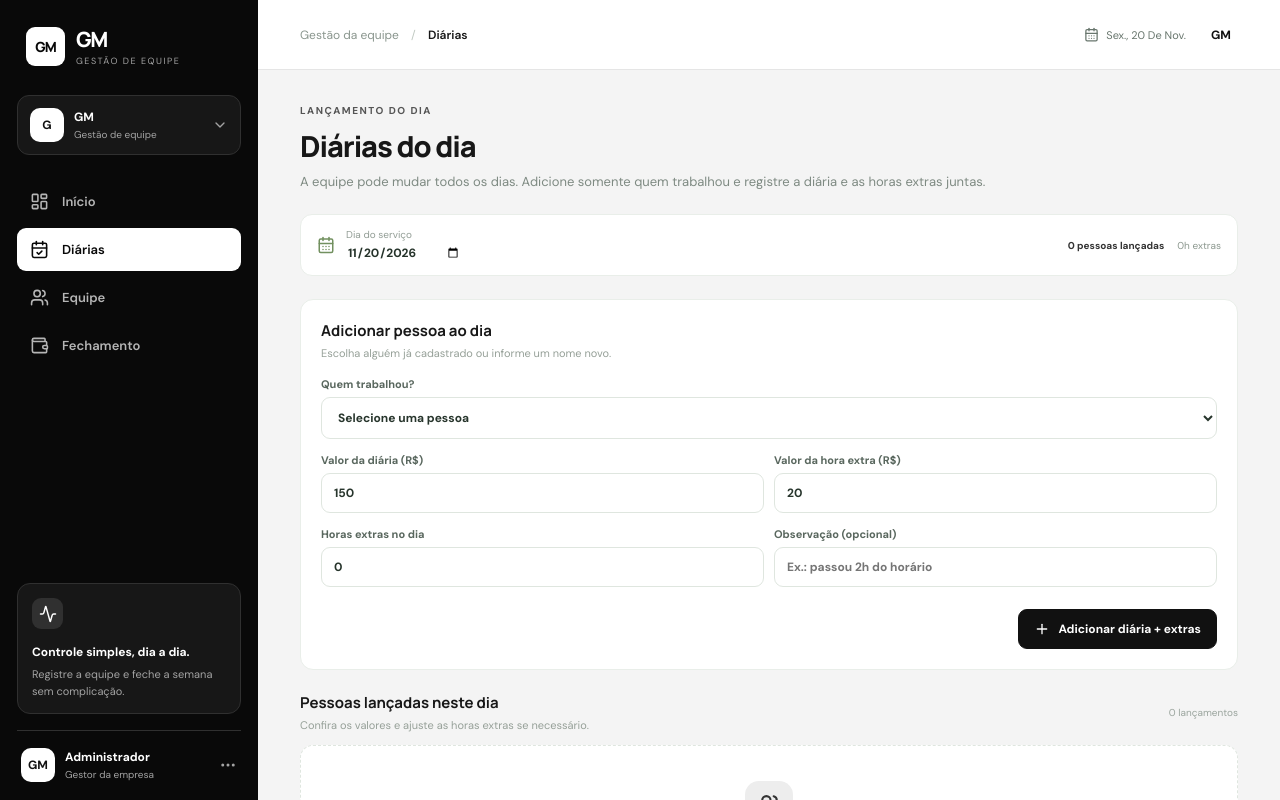
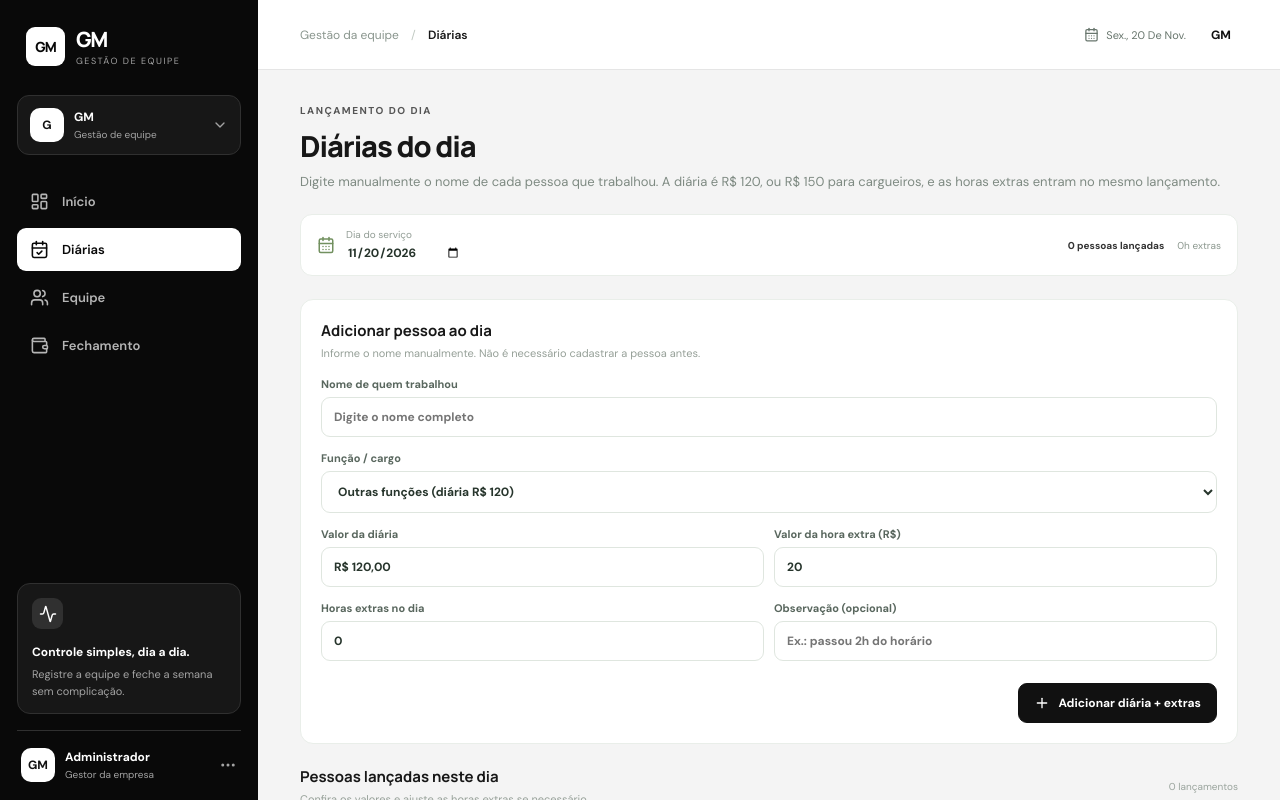
Before and after one commit to diigopiress-a11y/financeiro-GM, a React (Vite) app: page / in a window 1280 px wide. Both pictures are taken after a click on the button "Registrar diária". Shown: the top 800 px of the page. Built offline with nearby package versions, Linux system fonts and the light colour scheme.

Commit message:
Use manual daily names and standardize daily rates

```diff
--- a/src/App.tsx
+++ b/src/App.tsx
@@ -23,20 +23,13 @@ const fmtDate = (date: string) => new Date(date + "T12:00:00").toLocaleDateStrin
 const money = (n: number) => n.toLocaleString("pt-BR", { style: "currency", currency: "BRL" });
 const uid = () => Math.random().toString(36).slice(2, 10);
 const days = ["Dom", "Seg", "Ter", "Qua", "Qui", "Sex", "Sáb"];
-const seedEmployees: Employee[] = [
-  { id: "e1", name: "Carlos Henrique", role: "Operador", dailyRate: 150, hourlyRate: 20, active: true },
-  { id: "e2", name: "Marcos Oliveira", role: "Auxiliar", dailyRate: 130, hourlyRate: 18, active: true },
-  { id: "e3", name: "João Pedro", role: "Motorista", dailyRate: 170, hourlyRate: 22, active: true },
-  { id: "e4", name: "Ana Paula", role: "Ajudante", dailyRate: 130, hourlyRate: 18, active: true },
-  { id: "e5", name: "Pedro Santos", role: "Operador", dailyRate: 150, hourlyRate: 20, active: true },
-  { id: "e6", name: "Rafael Lima", role: "Auxiliar", dailyRate: 130, hourlyRate: 18, active: true },
-];
+const seedEmployees: Employee[] = [];
 
 function readStore<T>(key: string, fallback: T): T {
   try { const raw = localStorage.getItem("diaria-gm-" + key); return raw ? JSON.parse(raw) as T : fallback; } catch { return fallback; }
 }
 function App() {
-  const [employees, setEmployees] = useState<Employee[]>(() => readStore("employees", seedEmployees));
+  const [employees, setEmployees] = useState<Employee[]>(() => readStore("employees", []));
   const [attendance, setAttendance] = useState<Attendance[]>(() => readStore("attendance", []));
   const [overtime, setOvertime] = useState<Overtime[]>(() => readStore("overtime", []));
   const [payments, setPayments] = useState<Payment[]>(() => readStore("payments", []));
@@ -52,6 +45,15 @@ function App() {
   useEffect(() => { localStorage.setItem("diaria-gm-attendance", JSON.stringify(attendance)); }, [attendance]);
   useEffect(() => { localStorage.setItem("diaria-gm-overtime", JSON.stringify(overtime)); }, [overtime]);
   useEffect(() => { localStorage.setItem("diaria-gm-payments", JSON.stringify(payments)); }, [payments]);
+  useEffect(() => {
+    const demoNames = new Set(["Carlos Henrique","Marcos Oliveira","João Pedro","Ana Paula","Pedro Santos","Rafael Lima"]);
+    setEmployees(old => old.filter(e => {
+      const isDemo = demoNames.has(e.name);
+      if (!isDemo) return true;
+      const hasHistory = attendance.some(a => a.employeeId === e.id) || overtime.some(o => o.employeeId === e.id) || payments.some(p => p.employeeId === e.id);
+      return hasHistory;
+    }));
+  }, []);
 
   const activeEmployees = employees.filter(e => e.active);
   const weekDays = Array.from({ length: 7 }, (_, i) => shiftDate(weekStart, i));
@@ -98,9 +100,18 @@ function App() {
     else setEmployees(old => [...old, { ...data, id: uid(), active: true }]);
     setShowEmployee(false); setEditingEmployee(null); notify(id ? "Funcionário atualizado" : "Funcionário cadastrado");
   };
-  const addDailyRecord = (employeeId: string, date: string, hours: number, note: string, person?: Omit<Employee, "id" | "active">) => {
-    let id = employeeId;
-    if (person) { id = uid(); setEmployees(old => [...old, { ...person, id, active: true }]); }
+  const addDailyRecord = (person: Omit<Employee, "id" | "active">, date: string, hours: number, note: string) => {
+    let id = "";
+    setEmployees(old => {
+      const normalized = person.name.trim().toLocaleLowerCase("pt-BR");
+      const existing = old.find(e => e.name.trim().toLocaleLowerCase("pt-BR") === normalized);
+      if (existing) {
+        id = existing.id;
+        return old.map(e => e.id === id ? { ...e, ...person, active: true } : e);
+      }
+      id = uid();
+      return [...old, { ...person, id, active: true }];
+    });
     setAttendance(old => [...old.filter(a => !(a.employeeId === id && a.date === date)), { employeeId: id, date, status: "worked" }]);
     setOvertime(old => [...old.filter(o => !(o.employeeId === id && o.date === date)), ...(hours > 0 ? [{ id: uid(), employeeId: id, date, hours, note }] : [])]);
     notify("Diária e hora extra registradas");
@@ -169,43 +180,40 @@ function Dashboard({ employees, summary, weekTotal, pendingCount, setTab, select
 }
 
 function DailyPage({ employees, attendance, overtime, selectedDate, setSelectedDate, onAdd, onUpdateHours, onDelete }: any) {
-  const [personId,setPersonId] = useState("");
-  const [newPerson,setNewPerson] = useState(false);
   const [name,setName] = useState("");
   const [role,setRole] = useState("");
-  const [daily,setDaily] = useState("150");
   const [hourly,setHourly] = useState("20");
   const [hours,setHours] = useState("0");
   const [note,setNote] = useState("");
+  const isCargueiro = role.trim().toLocaleLowerCase("pt-BR").includes("cargueiro");
+  const dailyRate = isCargueiro ? 150 : 120;
   const dayRows = attendance.filter((a: Attendance)=>a.date===selectedDate && a.status==="worked");
   const dayHours = overtime.filter((o: Overtime)=>o.date===selectedDate).reduce((s:number,o:Overtime)=>s+o.hours,0);
   const getPerson = (id:string) => employees.find((e:Employee)=>e.id===id);
   const submit = (e:React.FormEvent) => {
     e.preventDefault();
-    const person = newPerson ? { name:name.trim(), role:role.trim()||"Diária", dailyRate:Number(daily), hourlyRate:Number(hourly) } : undefined;
-    if ((newPerson && !name.trim()) || (!newPerson && !personId)) return;
-    onAdd(personId,selectedDate,Number(hours),note.trim(),person);
-    setName(""); setHours("0"); setNote(""); setNewPerson(false); setPersonId("");
+    if (!name.trim()) return;
+    onAdd({ name:name.trim(), role:role.trim()||"Diária", dailyRate, hourlyRate:Number(hourly) },selectedDate,Number(hours),note.trim());
+    setName(""); setRole(""); setHourly("20"); setHours("0"); setNote("");
   };
   return <>
-    <PageHeading eyebrow="LANÇAMENTO DO DIA" title="Diárias do dia" description="A equipe pode mudar todos os dias. Adicione somente quem trabalhou e registre a diária e as horas extras juntas."/>
+    <PageHeading eyebrow="LANÇAMENTO DO DIA" title="Diárias do dia" description="Digite manualmente o nome de cada pessoa que trabalhou. A diária é R$ 120, ou R$ 150 para cargueiros, e as horas extras entram no mesmo lançamento."/>
     <div className="toolbar-card"><div className="date-picker-wrap"><CalendarDays size={18}/><label>Dia do serviço<input type="date" value={selectedDate} onChange={e=>setSelectedDate(e.target.value)}/></label></div><div className="toolbar-counts"><span className="count-green">{dayRows.length} pessoas lançadas</span><span>{dayHours.toLocaleString("pt-BR")}h extras</span></div></div>
     <section className="panel" style={{padding:20,marginBottom:22}}>
-      <div className="panel-head"><div><h2>Adicionar pessoa ao dia</h2><p>Escolha alguém já cadastrado ou informe um nome novo.</p></div></div>
+      <div className="panel-head"><div><h2>Adicionar pessoa ao dia</h2><p>Informe o nome manualmente. Não é necessário cadastrar a pessoa antes.</p></div></div>
       <form className="modal-form" onSubmit={submit}>
-        <label><span>Quem trabalhou?</span><select value={newPerson?"__new":personId} onChange={e=>{if(e.target.value==="__new"){setNewPerson(true);setPersonId("");}else{setNewPerson(false);setPersonId(e.target.value);const p=employees.find((x:Employee)=>x.id===e.target.value);if(p){setDaily(String(p.dailyRate));setHourly(String(p.hourlyRate));}}}}><option value="">Selecione uma pessoa</option>{employees.map((p:Employee)=><option key={p.id} value={p.id}>{p.name}</option>)}<option value="__new">+ Adicionar nome novo (avulso)</option></select></label>
-        {newPerson && <><label>Nome da pessoa<input required value={name} onChange={e=>setName(e.target.value)} placeholder="Digite o nome de quem trabalhou"/></label><label>Função (opcional)<input value={role} onChange={e=>setRole(e.target.value)} placeholder="Ex.: Ajudante, motorista..."/></label></>}
-        <div className="form-grid"><label>Valor da diária (R$)<input type="number" min="0" step="0.01" required value={daily} onChange={e=>setDaily(e.target.value)}/></label><label>Valor da hora extra (R$)<input type="number" min="0" step="0.01" required value={hourly} onChange={e=>setHourly(e.target.value)}/></label></div>
+        <label><span>Nome de quem trabalhou</span><input required value={name} onChange={e=>setName(e.target.value)} placeholder="Digite o nome completo"/></label>
+        <label><span>Função / cargo</span><select value={role} onChange={e=>setRole(e.target.value)}><option value="">Outras funções (diária R$ 120)</option><option value="Ajudante">Ajudante</option><option value="Auxiliar">Auxiliar</option><option value="Motorista">Motorista</option><option value="Operador">Operador</option><option value="Cargueiro">Cargueiro (diária R$ 150)</option></select></label>
+        <div className="form-grid"><label>Valor da diária<input type="text" readOnly value={money(dailyRate)}/></label><label>Valor da hora extra (R$)<input type="number" min="0" step="0.01" required value={hourly} onChange={e=>setHourly(e.target.value)}/></label></div>
         <div className="form-grid"><label>Horas extras no dia<input type="number" min="0" step="0.25" value={hours} onChange={e=>setHours(e.target.value)}/></label><label>Observação (opcional)<input value={note} onChange={e=>setNote(e.target.value)} placeholder="Ex.: passou 2h do horário"/></label></div>
         <div className="modal-actions"><button className="btn-primary" type="submit"><Plus size={16}/> Adicionar diária + extras</button></div>
       </form>
     </section>
     <div className="section-title-row"><div><h2>Pessoas lançadas neste dia</h2><p>Confira os valores e ajuste as horas extras se necessário.</p></div><span className="muted-count">{dayRows.length} lançamentos</span></div>
-    {dayRows.length===0?<div className="empty-state"><div className="empty-icon"><Users size={25}/></div><b>Ninguém lançado neste dia ainda</b><p>Adicione acima apenas as pessoas que compareceram.</p></div>:<div className="attendance-list">{dayRows.map((a:Attendance)=>{const p=getPerson(a.employeeId);const extra=overtime.find((o:Overtime)=>o.employeeId===a.employeeId&&o.date===selectedDate);const rate=p?.dailyRate??0;const hr=p?.hourlyRate??0;const h=extra?.hours??0;return <div className="attendance-card" key={a.employeeId}><div className="person-info"><div className="person-avatar">{(p?.name??"??").split(" ").map((n:string)=>n[0]).slice(0,2).join("").toUpperCase()}</div><div><b>{p?.name??"Nome não encontrado"}</b><small>{money(rate)} diária · {h.toLocaleString("pt-BR")}h × {money(hr)}/h</small><small className="table-note">Total do dia: <b>{money(rate+h*hr)}</b></small></div></div><div className="status-actions"><label style={{display:"grid",gap:4,fontSize:12}}>Horas extras<input aria-label="Horas extras" style={{width:82}} type="number" min="0" step="0.25" value={h} onChange={e=>onUpdateHours(a.employeeId,selectedDate,Number(e.target.value))}/></label><button className="icon-button danger-hover" aria-label="Remover pessoa do dia" onClick={()=>onDelete(a.employeeId,selectedDate)}><X size={17}/></button></div></div>})}</div>}
-    <div className="tip-box"><AlertCircle size={17}/><span>O fechamento semanal soma somente as diárias lançadas e as horas extras de cada pessoa. Os nomes e valores ficam associados ao dia registrado.</span></div>
+    {dayRows.length===0?<div className="empty-state"><div className="empty-icon"><Users size={25}/></div><b>Ninguém lançado neste dia ainda</b><p>Digite acima os nomes de quem compareceu.</p></div>:<div className="attendance-list">{dayRows.map((a:Attendance)=>{const p=getPerson(a.employeeId);const extra=overtime.find((o:Overtime)=>o.employeeId===a.employeeId&&o.date===selectedDate);const rate=p?.dailyRate??0;const hr=p?.hourlyRate??0;const h=extra?.hours??0;return <div className="attendance-card" key={a.employeeId}><div className="person-info"><div className="person-avatar">{(p?.name??"??").split(" ").map((n:string)=>n[0]).slice(0,2).join("").toUpperCase()}</div><div><b>{p?.name??"Nome não encontrado"}</b><small>{money(rate)} diária · {h.toLocaleString("pt-BR")}h × {money(hr)}/h</small><small className="table-note">Total do dia: <b>{money(rate+h*hr)}</b></small></div></div><div className="status-actions"><label style={{display:"grid",gap:4,fontSize:12}}>Horas extras<input aria-label="Horas extras" style={{width:82}} type="number" min="0" step="0.25" value={h} onChange={e=>onUpdateHours(a.employeeId,selectedDate,Number(e.target.value))}/></label><button className="icon-button danger-hover" aria-label="Remover pessoa do dia" onClick={()=>onDelete(a.employeeId,selectedDate)}><X size={17}/></button></div></div>})}</div>}
+    <div className="tip-box"><AlertCircle size={17}/><span>O fechamento semanal soma as diárias lançadas e as horas extras. Os nomes são digitados livremente a cada dia; se repetir o mesmo nome, o sistema associa à mesma pessoa.</span></div>
   </>;
 }
-
 function OvertimePage({ overtime, employees, onAdd, onDelete }: any) {
   const [filterDate,setFilterDate] = useState(todayISO());
   const list = overtime.filter((o: Overtime)=>o.date===filterDate).sort((a: Overtime,b: Overtime)=>b.date.localeCompare(a.date));
```
